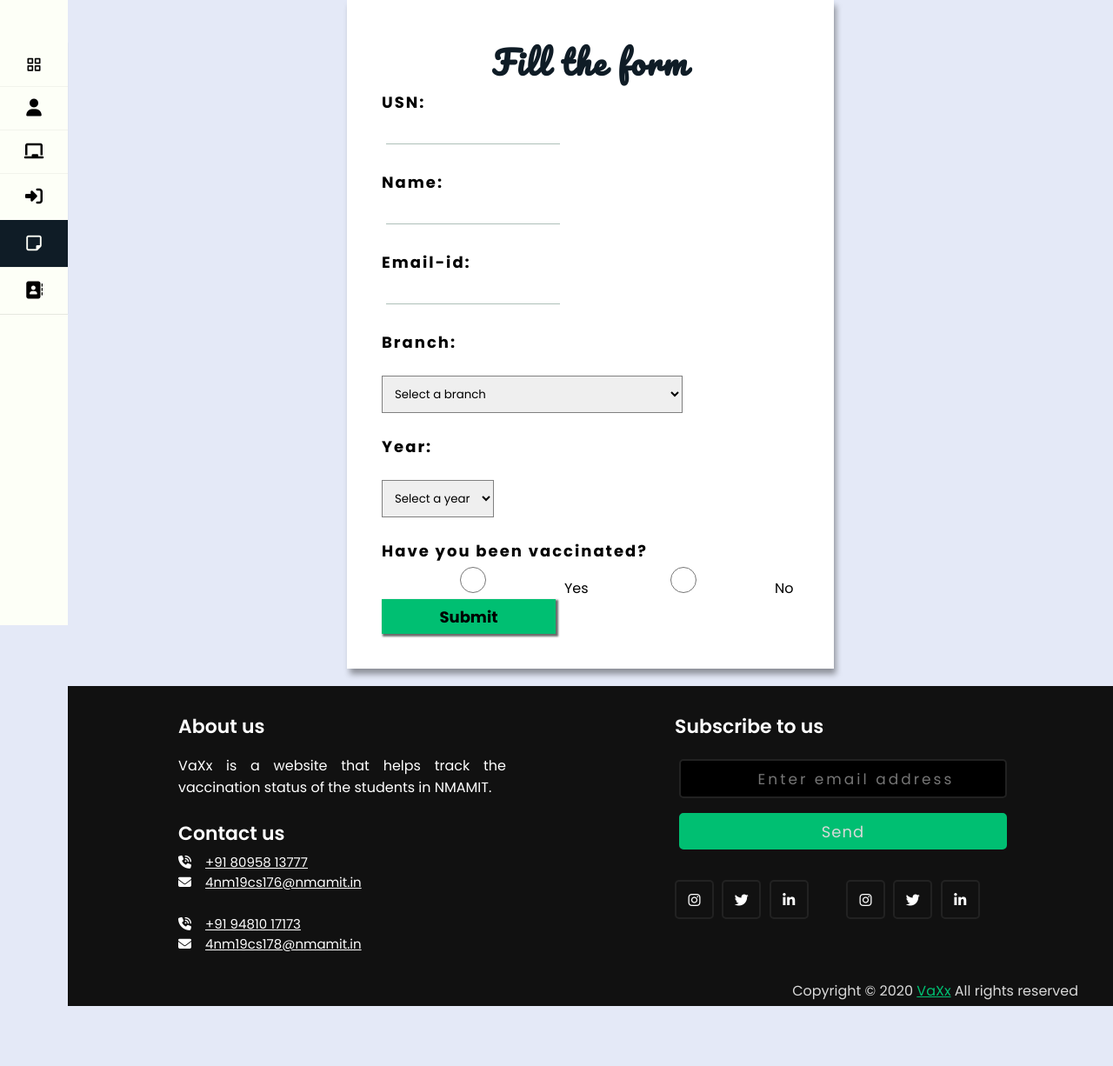
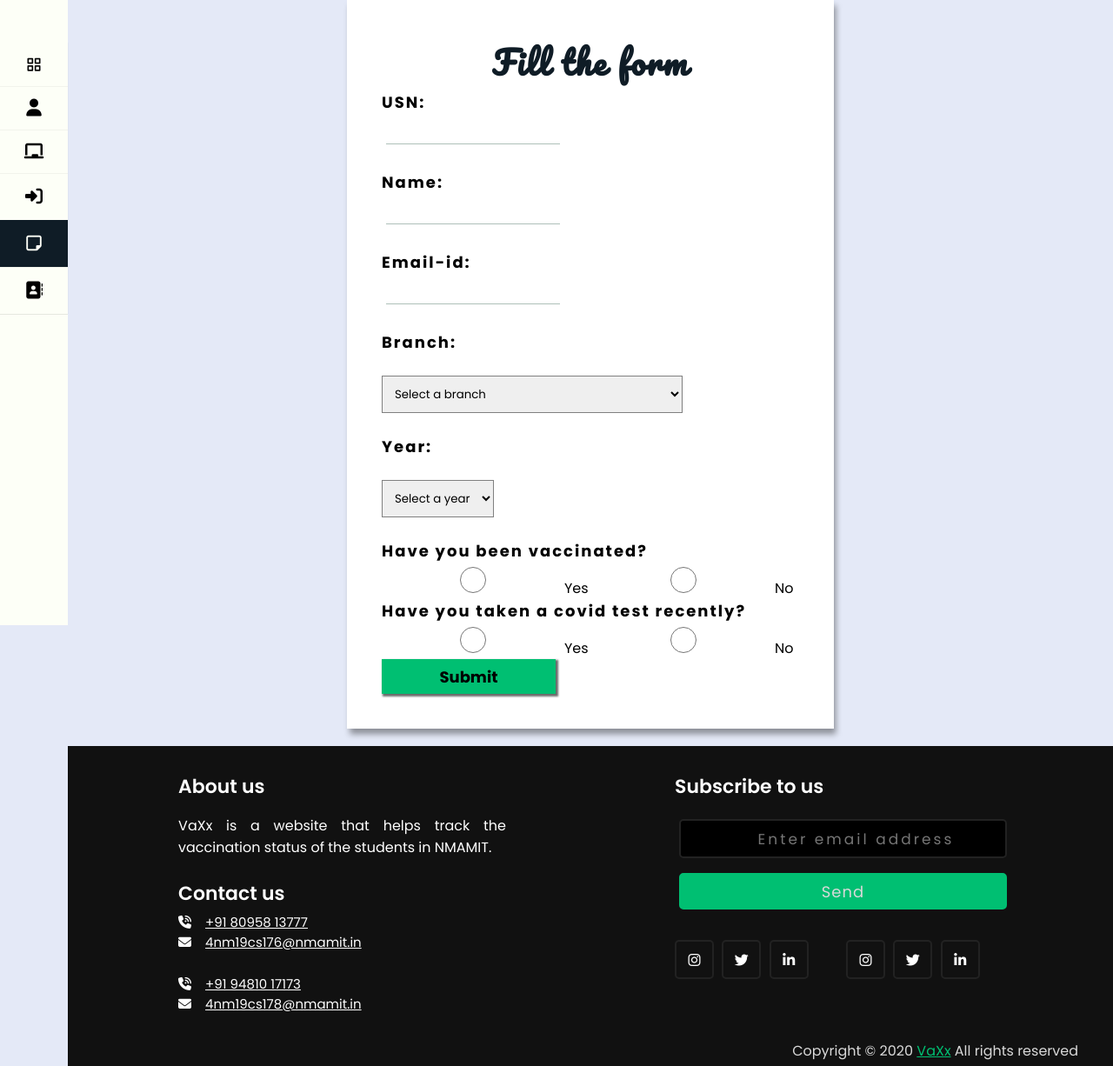
Before and after one commit to ushifali/web_proj_vaxx, a PHP site: page /inputform.html in a window 1280 px wide. Shown: the part 81-1307 px from the top of the page at 87% size. Before the commit the page ends 1238 px from the top, so only its background shows below. Run offline with PHP 8.4, Linux system fonts and the light colour scheme; some libraries are stand-ins or nearby versions.

Commit message:
inputform changes

```diff
--- a/inputform.html
+++ b/inputform.html
@@ -203,6 +203,18 @@
                             <input type="text" id="reason" placeholder="Why?"><br><br>
                         </div>
 
+                        <div id="test_block">
+                            <label for="test" name="vacc_2">Have you taken a covid test recently?</label>
+                            <input id="test_yes" type="radio" name="test" value="yes">Yes
+                            <input id="test_no" type="radio" name="test" value="no">No
+                        </div>
+
+                        <div id="test_block_if_yes">
+                            <label for="stest" name="vacc_2">IF test results are negative select yes-</label>
+                            <input id="stest_yes" type="radio" name="stest" value="yes">Yes
+                            <input id="stest_no" type="radio" name="stest" value="no">No
+                        </div>
+
 
 
                         <div class="sub_butt">
--- a/inputform.js
+++ b/inputform.js
@@ -32,3 +32,17 @@ option_3.style.display = "block";
  vaccine_not_taken_2.onclick = function () {
 option_3.style.display = "none";
 }
+
+var stest_block= document.querySelector("#test_block_if_yes");
+stest_block.style.display = "none";
+
+
+var test_yes = document.querySelector("#test_yes");
+var test_no = document.querySelector("#test_no");
+
+test_yes.onclick = function() {
+    stest_block.style.display = "block";
+}
+test_no.onclick = function() {
+    stest_block.style.display = "none";
+}
--- a/login_p.php
+++ b/login_p.php
@@ -28,3 +28,4 @@ $query_result = mysqli_fetch_array($query);
     }
 
     mysqli_close($con);
+    ?>
```
